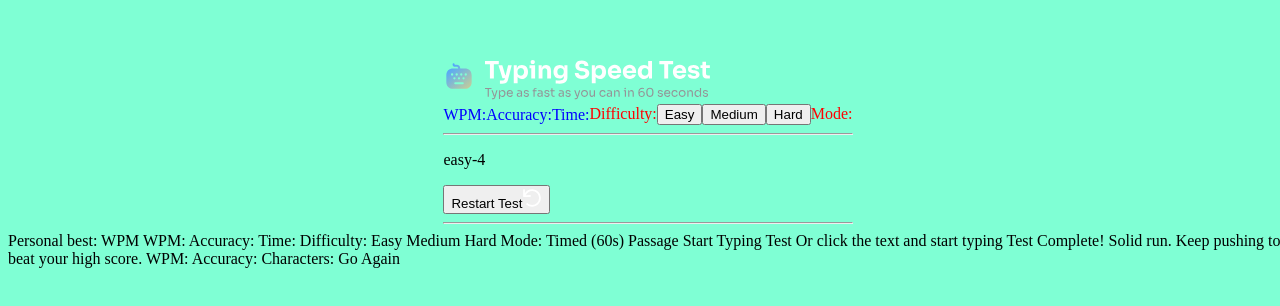
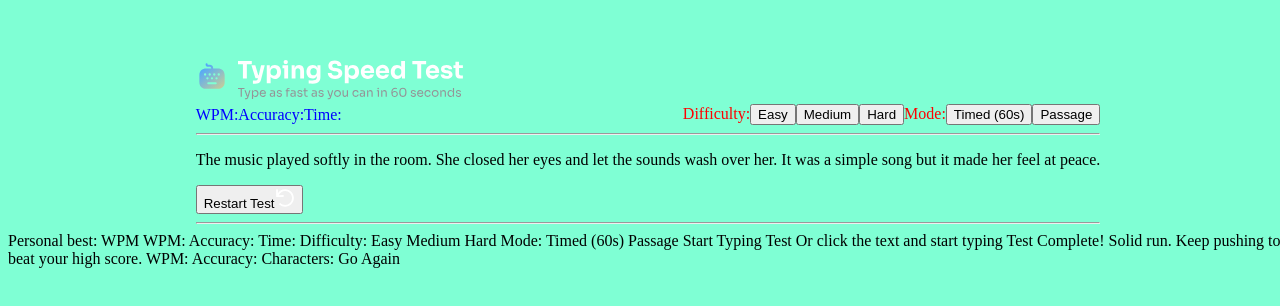
Before and after one commit to FelixHardjana/Typing-Speed-Test---React---Frontend-Mentor, a React (Vite) app: page / in a window 1280 px wide. Shown: the part 244-550 px from the top of the page. Built offline with nearby package versions, Linux system fonts and the light colour scheme.

Commit message:
finish the difficulty and restart button function

```diff
--- a/src/MainTyping.tsx
+++ b/src/MainTyping.tsx
@@ -4,15 +4,23 @@ import iconRestart from '/assets/images/icon-restart.svg';
 
 import { useState, useRef } from 'react'
 
+type difficultyType = "easy" | "medium" | "hard";
+
 const MainTyping = () => {
 
-    const randomNum = Math.floor(Math.random() * 10);
+    const randomNum = useRef(Math.floor(Math.random() * 10));
     console.log(randomNum);
 
-    const [difficulty, setDifficulty] = useState("");
+    const [difficulty, setDifficulty] = useState<difficultyType>("easy");
+    const [restart, setRestart] = useState(randomNum.current);
 
-    const handleDifficulty = (difficultyMode: string) => {
+    const handleDifficulty = (difficultyMode: difficultyType) => {
         setDifficulty(difficultyMode);
+    }
+
+    const handleRestart = () => {
+        let randNum = Math.floor(Math.random() * 10);
+        setRestart(randNum);
     }
 
     return(
@@ -37,7 +45,11 @@ const MainTyping = () => {
                         <button onClick={() => handleDifficulty("medium")}>Medium</button>
                         <button onClick={() => handleDifficulty("hard")}>Hard</button>
                     </span>
-                    <span>Mode:</span>
+
+                    <span>Mode:
+                        <button>Timed (60s)</button>
+                        <button>Passage</button>
+                    </span>
                 </div>
 
             </div>
@@ -45,10 +57,12 @@ const MainTyping = () => {
             <hr />
 
             <div className="main-typing-area">
-                <p>{data.easy[randomNum].id}</p>
+                {/* <p>{data.easy[randomNum.current].id}</p> */}
+                <p>{data[difficulty][restart].text}</p>
+
             </div>
 
-            <button>
+            <button onClick={handleRestart}>
                 Restart Test
                 <img src={iconRestart} alt="restart-icon" />
             </button>
```
